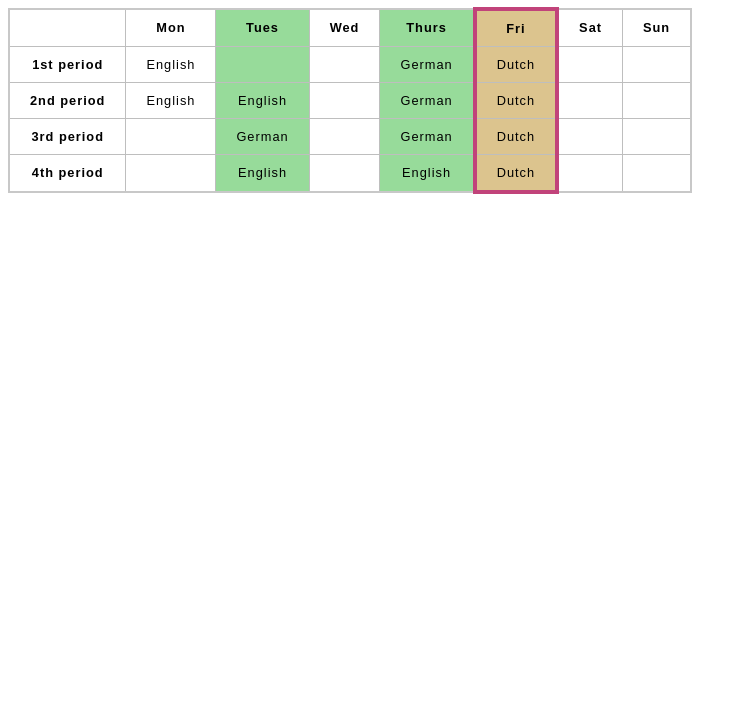
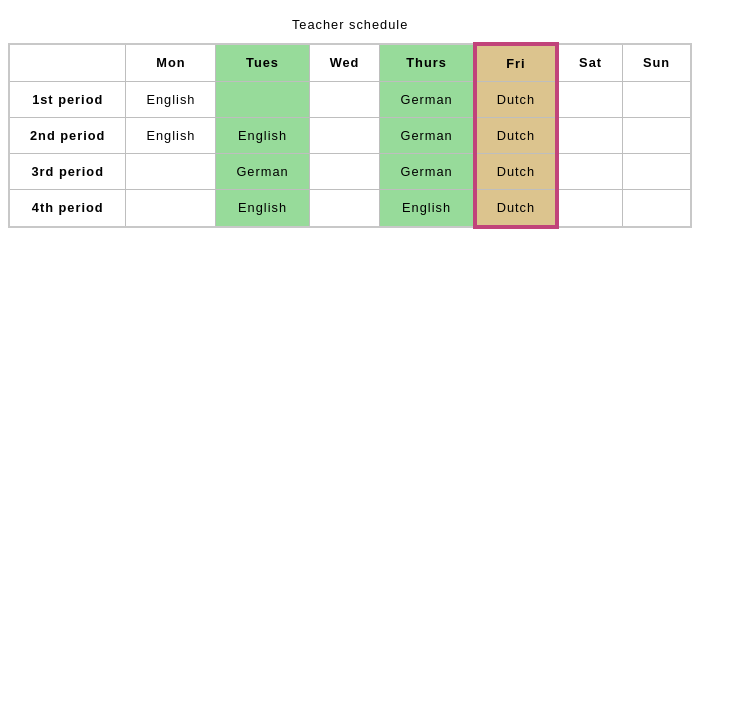
Before and after one commit to JavierRojas14/personal, a plain HTML site: page html-css-js/the_odin_project/full-stack-js/intermediate-html-css/blank-template.html in a window 1280 px wide. Shown: the part 73-800 px from the top of the page, without its empty margins (0-747 px from the left). Drawn offline with Linux system fonts and the light colour scheme.

Commit message:
Agrega caption

```diff
--- a/html-css-js/the_odin_project/full-stack-js/intermediate-html-css/blank-template.html
+++ b/html-css-js/the_odin_project/full-stack-js/intermediate-html-css/blank-template.html
@@ -34,6 +34,7 @@
     <h1>School timetable</h1>
 
     <table>
+        <caption>Teacher schedule</caption>
         <colgroup>
             <col>
             <col>
```
